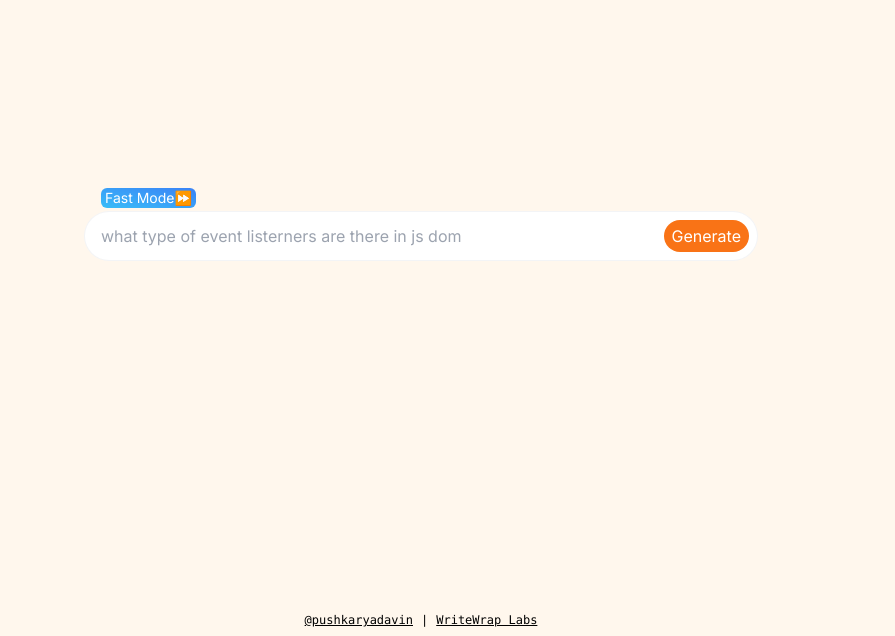
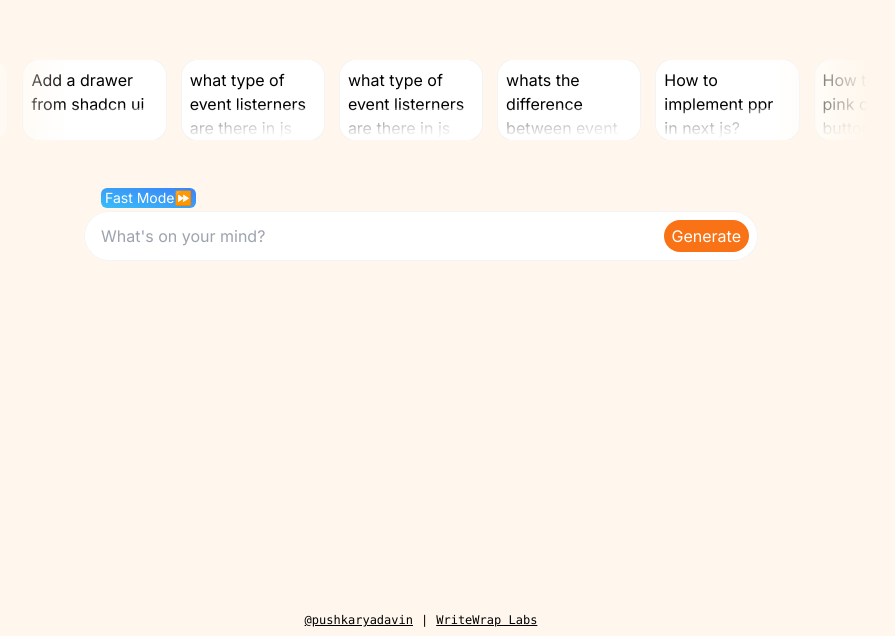
Before and after one commit to pushkarydv/ai-speed, a Next.js app: page / in a window 1280 px wide. Shown: the part 164-800 px from the top of the page, without its empty margins (219-1114 px from the left). Built offline with nearby package versions, Linux system fonts and the light colour scheme.

Commit message:
chore: Add react-fast-marquee package to dependencies

```diff
--- a/package.json
+++ b/package.json
@@ -19,7 +19,8 @@
     "marked": "^12.0.2",
     "next": "14.2.3",
     "react": "^18",
-    "react-dom": "^18"
+    "react-dom": "^18",
+    "react-fast-marquee": "^1.6.4"
   },
   "devDependencies": {
     "@tailwindcss/typography": "^0.5.13",
--- a/src/app/page.js
+++ b/src/app/page.js
@@ -3,26 +3,37 @@ import React, { useEffect, useState } from 'react';
 import { useChat } from 'ai/react';
 import { marked } from 'marked';
 import { Loader } from '@/components/utils/svgs';
+import PromptsMarquee from '@/components/elements/PromptsMarquee';
 
 export default function Home() {
-  const { messages, input, handleInputChange, handleSubmit, isLoading } =
-    useChat({
-      api: '/api/ai',
-    });
-  const [placeholder, setPlaceholder] = useState('');
-  const prompts = [
-    'How to implement ppr in next js?',
-    'How to add a pink color button from shadcn',
-    'Add a drawer from shadcn ui',
-    'what type of event listerners are there in js dom',
-    'what type of event listerners are there in js dom',
-    'whats the difference between event bubbling and capturing',
-  ];
-  useEffect(() => {
-    setPlaceholder(prompts[Math.floor(Math.random() * prompts.length)]);
-  }, []);
+  const {
+    messages,
+    input,
+    handleInputChange,
+    handleSubmit,
+    isLoading,
+    setInput,
+  } = useChat({
+    api: '/api/ai',
+  });
+
+
+  const executPrompt = (description) => {
+    setInput(description);
+    setTimeout(() => {
+      document.getElementById('generate-button').click();
+    }, 500);
+  };
+
   return (
     <div className='min-h-screen bg-orange-50 p-2'>
+      {messages.length === 0 && (
+        <div className='fixed z-0 w-full left-1/2 -translate-x-1/2 bottom-1/2 -translate-y-24 max-w-4xl mx-auto'>
+          <PromptsMarquee executPrompt={executPrompt} />
+          <div className='h-full bg-gradient-to-r from-orange-50 to-orange-50/0 w-24 absolute left-0 top-0 z-10'></div>
+          <div className='h-full bg-gradient-to-l from-orange-50 to-orange-50/0 w-24 absolute right-0 top-0 z-10'></div>
+        </div>
+      )}
       <form
         onSubmit={handleSubmit}
         className={`flex items-center gap-2 w-[90%] md:w-full max-w-2xl p-2 bg-white  ring-1 ring-gray-100 rounded-full fixed z-10 left-1/2 -translate-x-1/2 ${
@@ -38,7 +49,7 @@ export default function Home() {
           value={input}
           onChange={handleInputChange}
           name='prompt'
-          placeholder={placeholder}
+          placeholder="What's on your mind?"
           required
           autoComplete='off'
           className='w-full rounded-full py-1 px-2 outline-none border-none bg-transparent'
@@ -46,6 +57,7 @@ export default function Home() {
         <button
           type='submit'
           disabled={isLoading}
+          id='generate-button'
           className='bg-orange-500 text-white rounded-full py-1 px-2 disabled:bg-orange-300'
         >
           {isLoading ? <Loader className='w-6' /> : 'Generate'}
@@ -54,7 +66,7 @@ export default function Home() {
 
       <div className='text-xs font-mono flex justify-center items-center flex-wrap gap-2 fixed bottom-2 left-0 w-full'>
         <a
-          href='https://x.com/pushkaryadavin/'
+          href='https://twitter.com/pushkaryadavin/'
           target='_blank'
           rel='noopener noreferrer'
           className='underline'
@@ -71,11 +83,12 @@ export default function Home() {
           WriteWrap Labs
         </a>
       </div>
+
       <div className='prose max-w-4xl mx-auto pt-4 pb-16'>
         {messages.map((m) => (
           <div
             key={m.id}
-            className={`mb-4 sm:max-w-2xl md:max-w-3xl w-fit rounded-xl shadow shadow-orange-100 px-3 py-1 prose-add ${
+            className={`mb-4 w-full sm:max-w-2xl md:max-w-3xl sm:w-fit rounded-xl shadow shadow-orange-100 px-3 py-1 prose-add ${
               m.role === 'user'
                 ? 'mr-0 ml-auto bg-orange-400 border-t-2 border-t-orange-300 border-b-2 border-b-orange-500 text-white'
                 : 'bg-white'
--- /dev/null
+++ b/src/components/elements/PromptsMarquee.js
@@ -0,0 +1,28 @@
+import React from 'react';
+import Marquee from 'react-fast-marquee';
+const PromptsMarquee = ({ executPrompt }) => {
+  const RepresentationCard = ({ description, executPrompt }) => {
+    return (
+      <div
+        className='relative h-20 aspect-video rounded-2xl z-0 mx-2 p-2 bg-white ring-1 ring-gray-100 cursor-pointer shadow-sm overflow-hidden'
+        onClick={() => executPrompt(description)}
+      >
+        {description}
+        <div className='absolute h-8 bottom-0 right-0 w-full bg-gradient-to-tl from-white to-white/0'></div>
+        <div className='absolute h-8 bottom-0 right-0 w-full bg-gradient-to-t from-white to-white/0'></div>
+      </div>
+    );
+  };
+  return (
+    <Marquee pauseOnHover={true}>
+      <RepresentationCard executPrompt={executPrompt} description='How to implement ppr in next js?' />
+      <RepresentationCard executPrompt={executPrompt} description='How to add a pink color button from shadcn' />
+      <RepresentationCard executPrompt={executPrompt} description='Add a drawer from shadcn ui' />{' '}
+      <RepresentationCard executPrompt={executPrompt} description='what type of event listerners are there in js dom' />
+      <RepresentationCard executPrompt={executPrompt} description='what type of event listerners are there in js dom' />
+      <RepresentationCard executPrompt={executPrompt} description='whats the difference between event bubbling and capturing' />
+    </Marquee>
+  );
+};
+
+export default PromptsMarquee;
```
Also changed, not shown: 1 other file (tests, documents, lock files or other folders).
